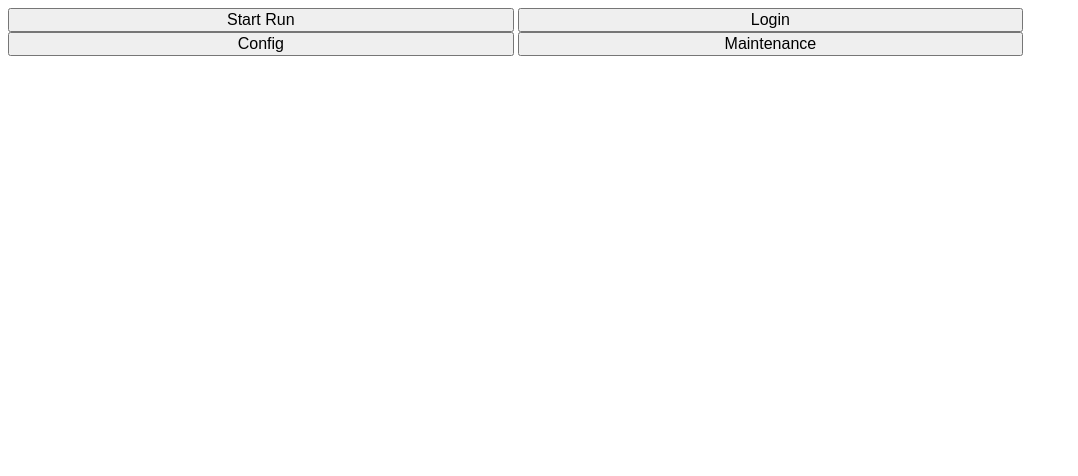
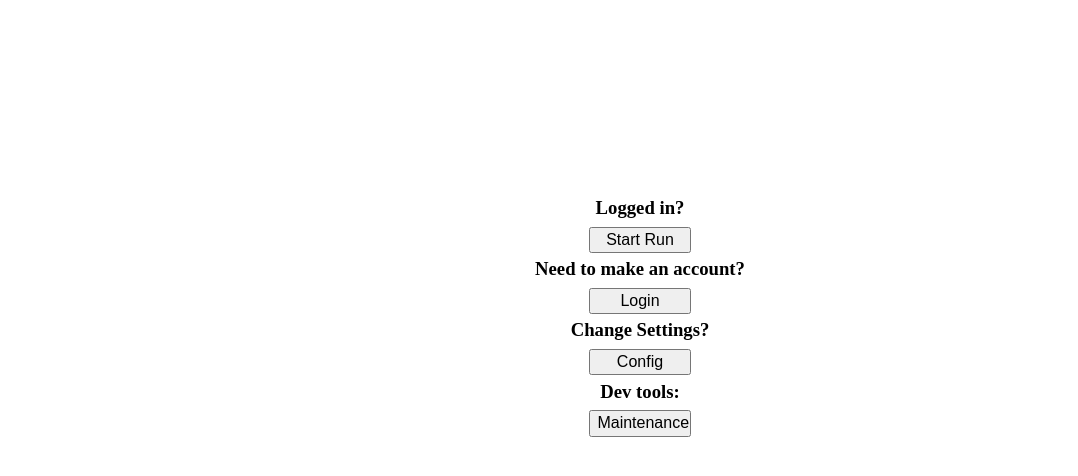
Before and after one commit to CardboardGage/puzzlemaster, a PHP site: page / in a window 1280 px wide. Shown: the top 476 px of the page, without its empty margins (0-1078 px from the left). Run offline with PHP 8.4, Linux system fonts and the light colour scheme.

Commit message:
Added labels to each visible button

```diff
--- a/screens/mainMenu.php
+++ b/screens/mainMenu.php
@@ -1,8 +1,13 @@
-    <button id="startBtn" class="mainMenu">Start Run</button>
-    <button id="loginBtn" class="mainMenu">Login</button>
-    <button id="configBtn" class="mainMenu">Config</button>
-    <button id="maintBtn" class="mainMenu">Maintenance</button>
-    <button id="backBtn" hidden=true>Back</button>
-
+    <div class="buttons">
+        <h3>Logged in?</h3>
+        <button id="startBtn" class="mainMenu">Start Run</button>
+        <h3>Need to make an account?</h3>
+        <button id="loginBtn" class="mainMenu">Login</button>
+        <h3>Change Settings?</h3>
+        <button id="configBtn" class="mainMenu">Config</button>
+        <h3>Dev tools:</h3>
+        <button id="mainBtn" class="mainMenu">Maintenance</button>
+        <button id="backBtn" hidden=true>Back</button>
+    </div>
 
     <script src="../js/menu.js"></script>
```
